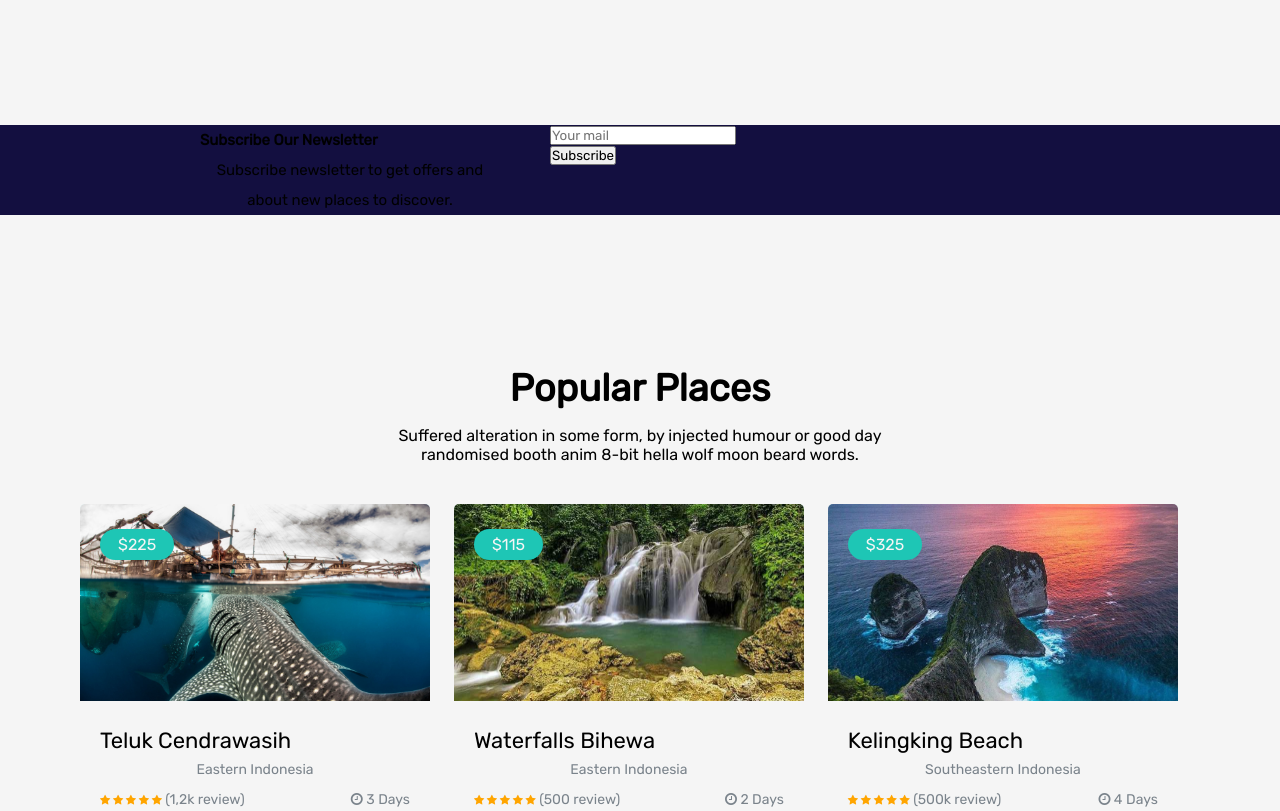
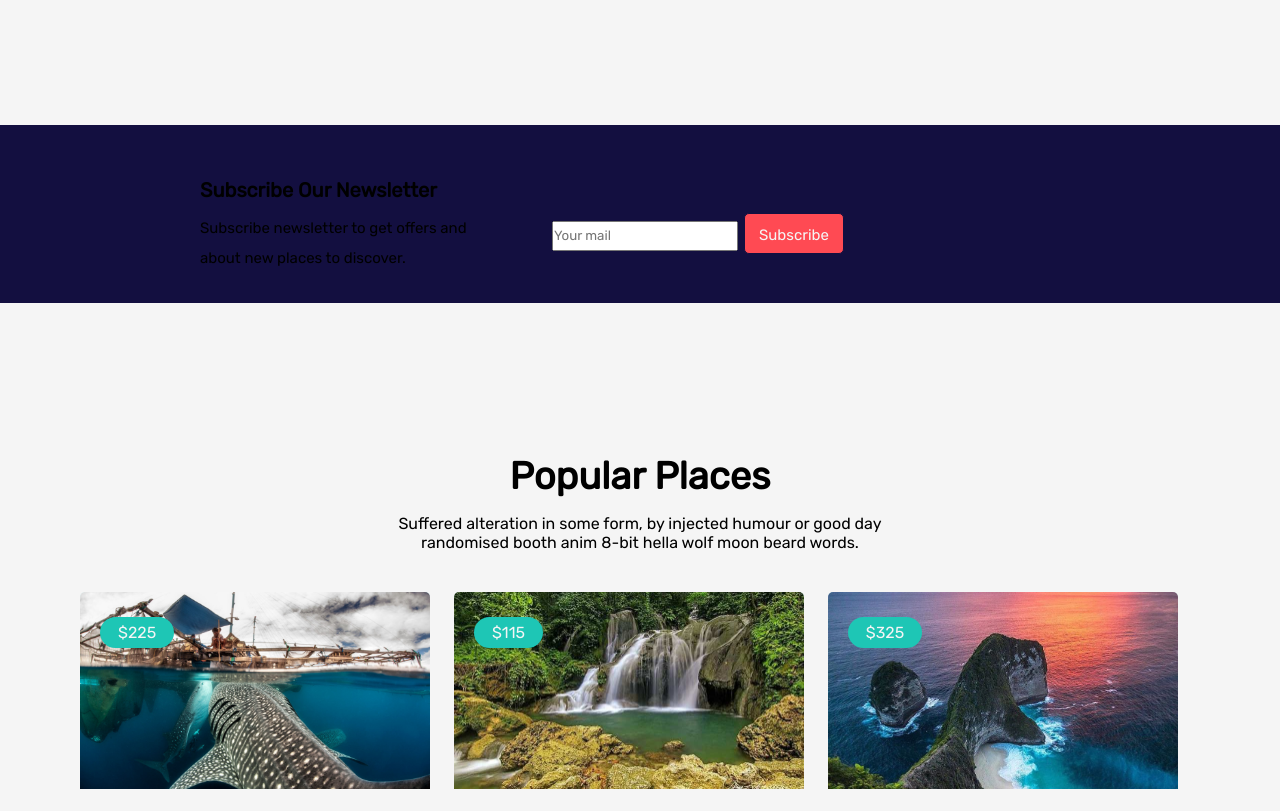
Before and after one commit to arunika13/Midtermexam, a plain HTML site: page home.html in a window 1280 px wide. Shown: the part 2120-2931 px from the top of the page. Drawn offline with Linux system fonts and the light colour scheme.

Commit message:
fourth commit

```diff
--- a/home.html
+++ b/home.html
@@ -152,23 +152,16 @@
 	</div>
 
 	<!-- Subscribe -->
-	<div class="subscribe">
-		<div class="container">
+	<form class="subscribe">
+        <h1>Subscribe Our Newsletter</h1> <br> <br>
         <div class="title">
-				<h4>Subscribe Our Newsletter</h4>
-                <p>Subscribe newsletter to get offers and about new places to discover.</p>
+            <label for="Subs">Subscribe newsletter to get offers and about new places to discover.</label>
         </div>
-
-			<div class="input">
-				<input type="email" placeholder="Your mail">
-				<div class="center-subscribe">
-					<button class="subs">
-						Subscribe
-					</button>
+        <div class="title2">
+            <input type="text" class="Text" placeholder="Your mail">
+            <button type="button">Subscribe</button>
         </div>
-			</div>
-		</div>
-	</div>
+    </form>
 
 	<!-- Popular Places & Gallery -->
 	<div class="popular-places">
@@ -418,14 +411,14 @@
 						<img src="images/SunshineLogo.jpg">
 					</a>
 
-					<p>B89 Selly Hill Road
+					<h4>B89 Selly Hill Road
 						<br>
 						Birmingham
 						<br>
 						<a href="#">+44 367 826 2567</a>
 						<br>
 						<a href="#">salsasauce@gmail.com</a>
-					</p>
+					</h4>
 
 					<div class="socialmedia">
 						<ul>
```
Lines whose indentation alone changed are shown as unchanged.
